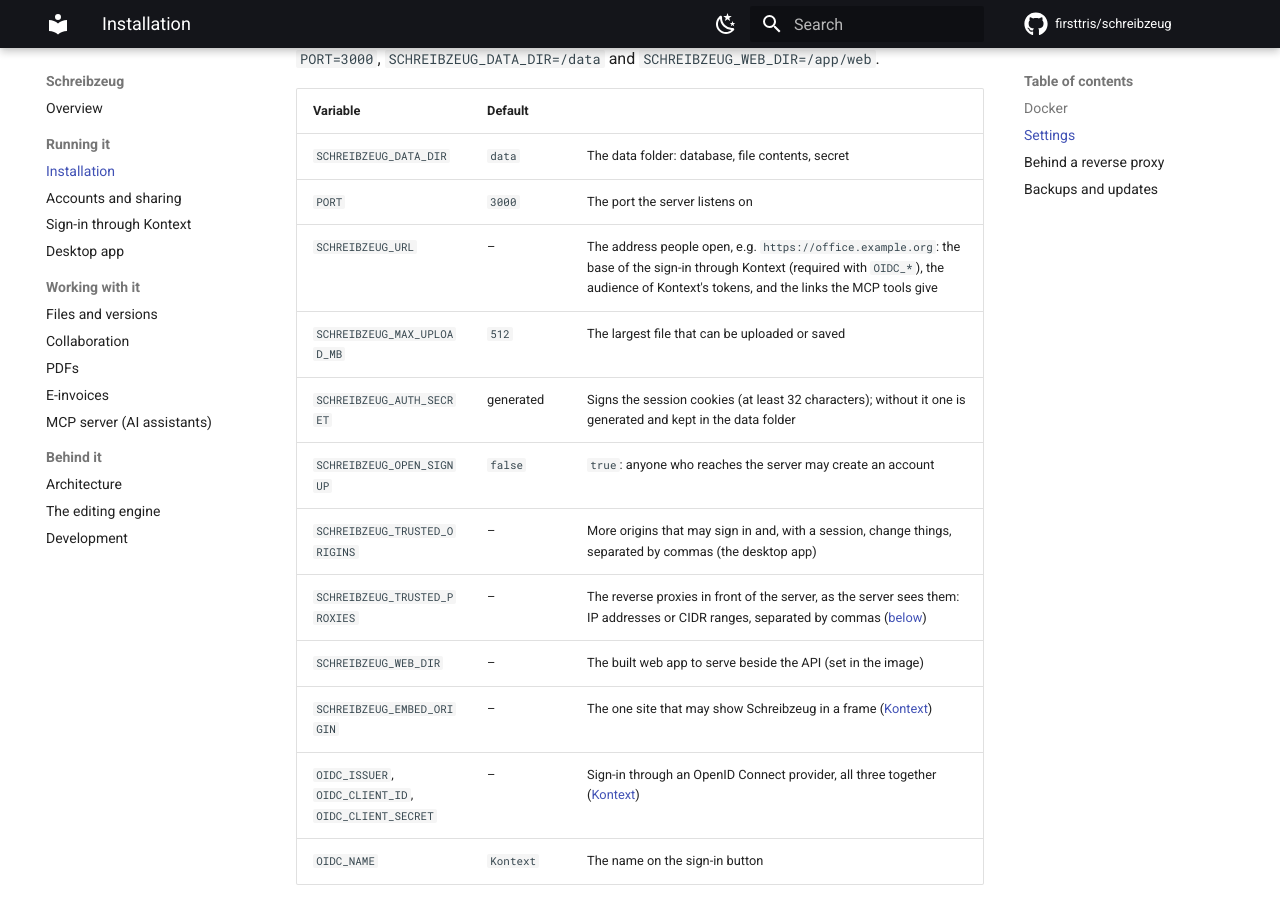
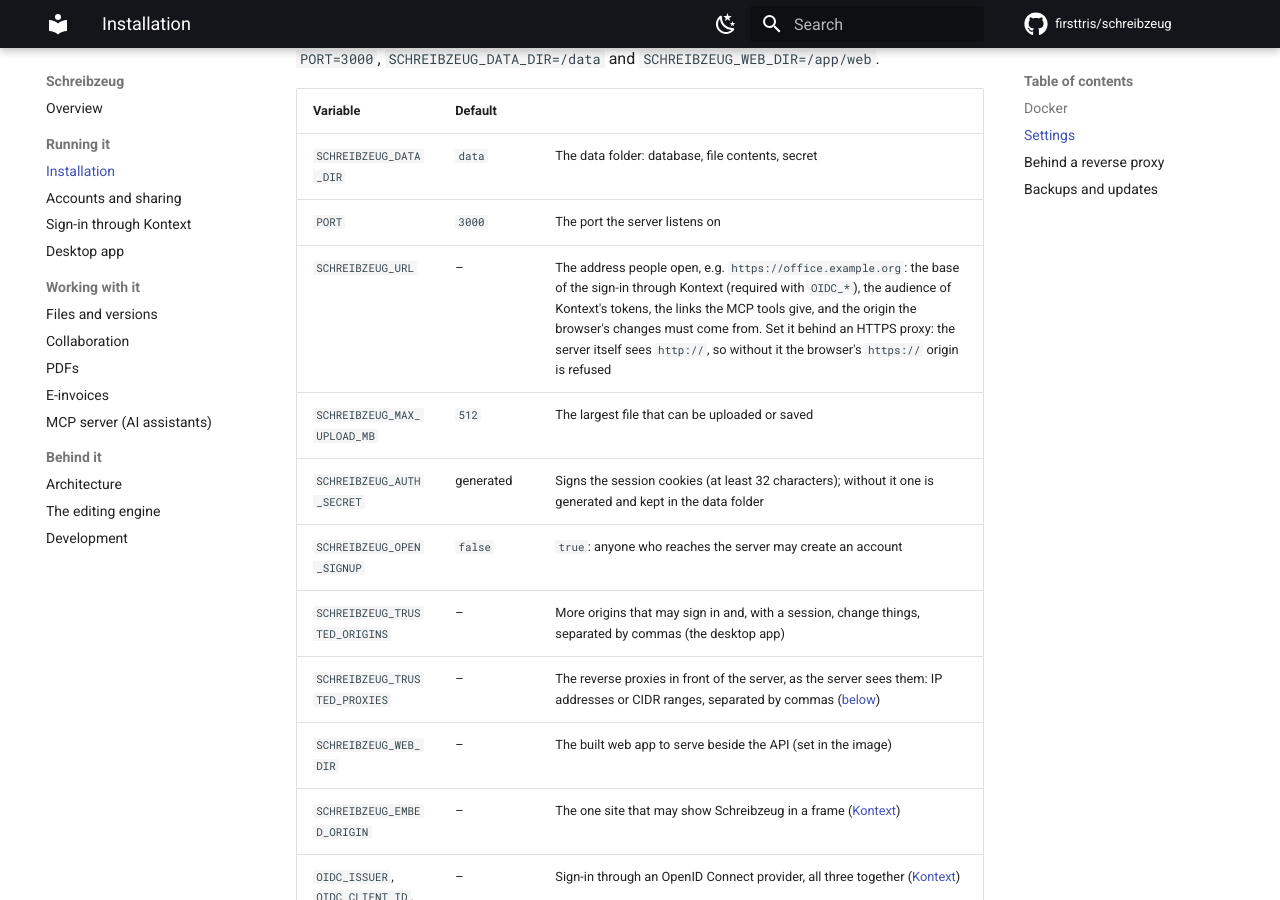
Before and after one commit to firsttris/schreibzeug, an MkDocs documentation site: the page built from docs/installation.md, in a window 1280 px wide and 900 px high, scrolled down 1390 px. Built offline with MkDocs 1.6.1 and Material for MkDocs 9.7.7, drawn with Linux system fonts in a browser that asks for light colours; comment, search, counter and statistics services are not loaded.

Commit message:
Docs: say that SCHREIBZEUG_URL is needed behind an HTTPS proxy
The origin check for cookie requests (apps/server/src/auth/origin.ts) compares
the browser's Origin with the address the request reached; behind a proxy that
ends TLS that is http://, so only SCHREIBZEUG_URL makes the https:// origin
trusted.

Co-Authored-By: Claude Opus 5.5 <noreply@anthropic.com>
Claude-Session: https://claude.ai/code/session_01MnZW7pG2xjEUB7T2cLWFt4

```diff
--- a/docs/installation.md
+++ b/docs/installation.md
@@ -65,7 +65,7 @@ All settings are environment variables (`apps/server/src/config.ts`); the image
 |---|---|---|
 | `SCHREIBZEUG_DATA_DIR` | `data` | The data folder: database, file contents, secret |
 | `PORT` | `3000` | The port the server listens on |
-| `SCHREIBZEUG_URL` | – | The address people open, e.g. `https://office.example.org`: the base of the sign-in through Kontext (required with `OIDC_*`), the audience of Kontext's tokens, and the links the MCP tools give |
+| `SCHREIBZEUG_URL` | – | The address people open, e.g. `https://office.example.org`: the base of the sign-in through Kontext (required with `OIDC_*`), the audience of Kontext's tokens, the links the MCP tools give, and the origin the browser's changes must come from. Set it behind an HTTPS proxy: the server itself sees `http://`, so without it the browser's `https://` origin is refused |
 | `SCHREIBZEUG_MAX_UPLOAD_MB` | `512` | The largest file that can be uploaded or saved |
 | `SCHREIBZEUG_AUTH_SECRET` | generated | Signs the session cookies (at least 32 characters); without it one is generated and kept in the data folder |
 | `SCHREIBZEUG_OPEN_SIGNUP` | `false` | `true`: anyone who reaches the server may create an account |
```
